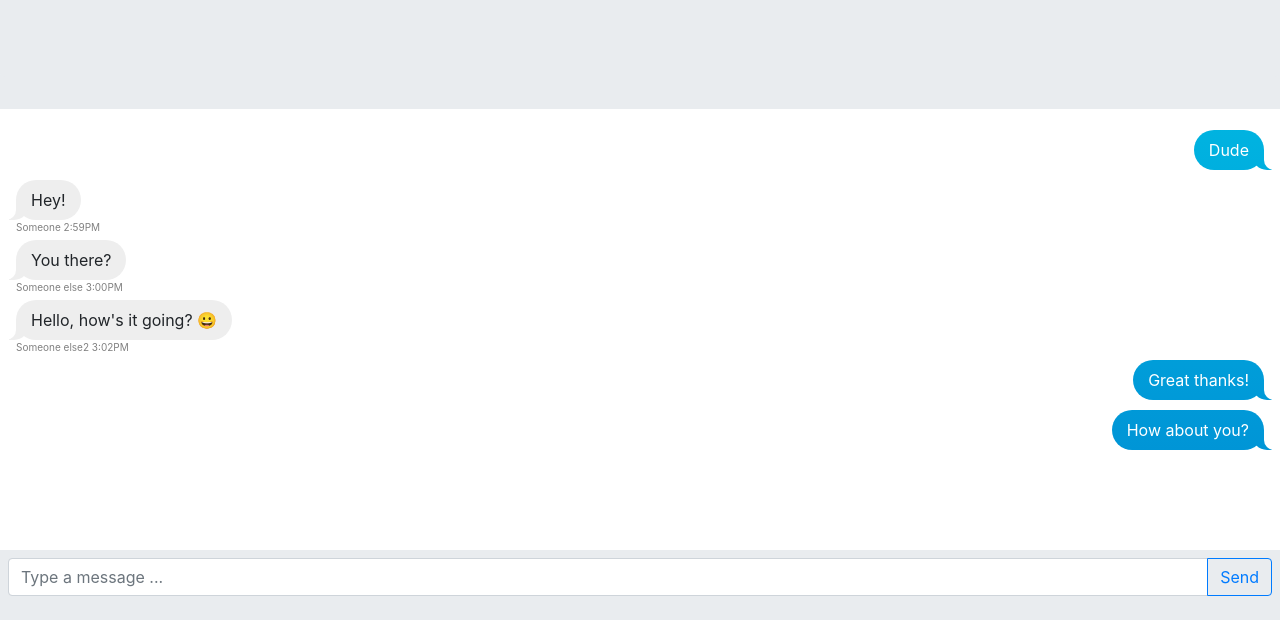
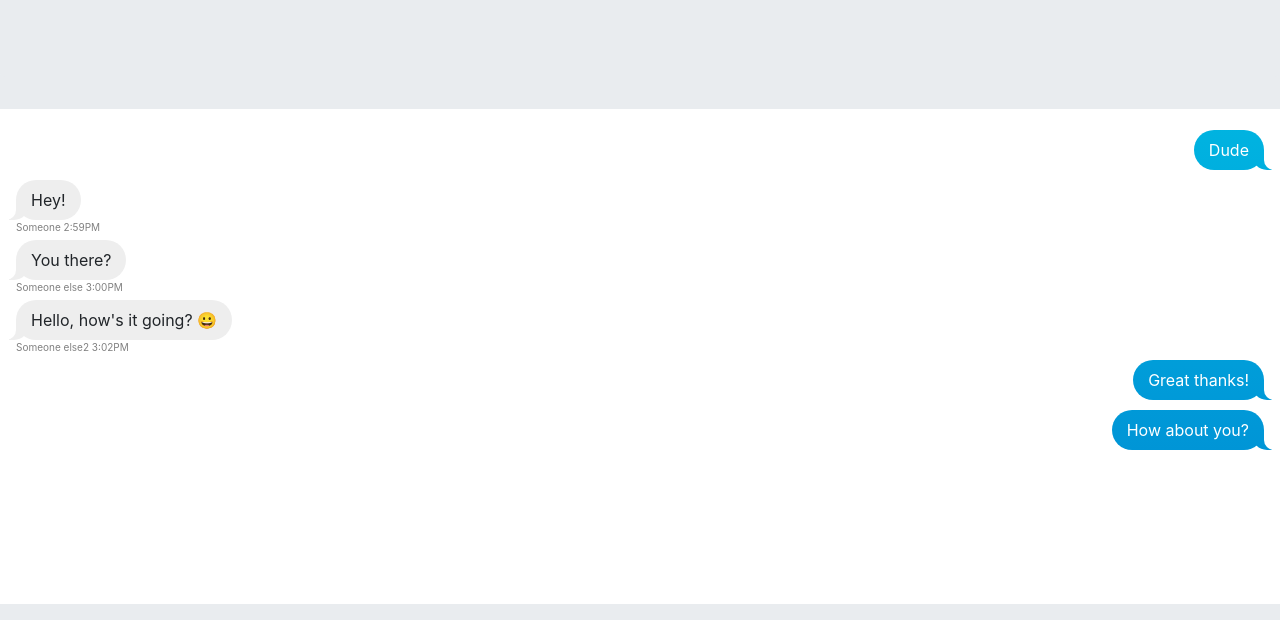
Before and after one commit to it3049c-fall22-henderson/chatting-application-KennethOtero, a website with bundled scripts: page index.html in a window 1280 px wide. Shown: the part 180-800 px from the top of the page. Built offline with nearby package versions, Linux system fonts and the light colour scheme.

Commit message:
Added functionality to disable message input until name is saved
Added an ID tag to the footer

```diff
--- a/index.html
+++ b/index.html
@@ -78,7 +78,7 @@
         </div>
 
         <footer>
-            <div class="input-group mb-3">
+            <div class="input-group mb-3" id="messageInput">
                 <input type="text" id="my-message" class="form-control" placeholder="Type a message ...">
                 <div class="input-group-append">
                     <button type="button" class="btn btn-outline-primary" id="send-button">
--- a/resources/js/index.js
+++ b/resources/js/index.js
@@ -89,8 +89,10 @@ sendButton.addEventListener("click", function(sendButtonClickEvent) {
 });
 
 // =========== Module 6 Changes =========== //
+
 // Get buttons
 const saveNameButton = document.getElementById('save-name');
+const messageInput = document.getElementById('messageInput');
 
 // Save name to local storage
 saveNameButton.addEventListener("click", function(e) {
@@ -98,6 +100,8 @@ saveNameButton.addEventListener("click", function(e) {
 });
 
 // Hide messages until name is stored in local storage
-if (localStorage.length >= 0) {
-  chatBox.classList.add('hide');
+if (localStorage.length <= 0) {
+  messageInput.classList.add('d-none');
+} else {
+  messageInput.classList.remove('d-none');
 }
```
